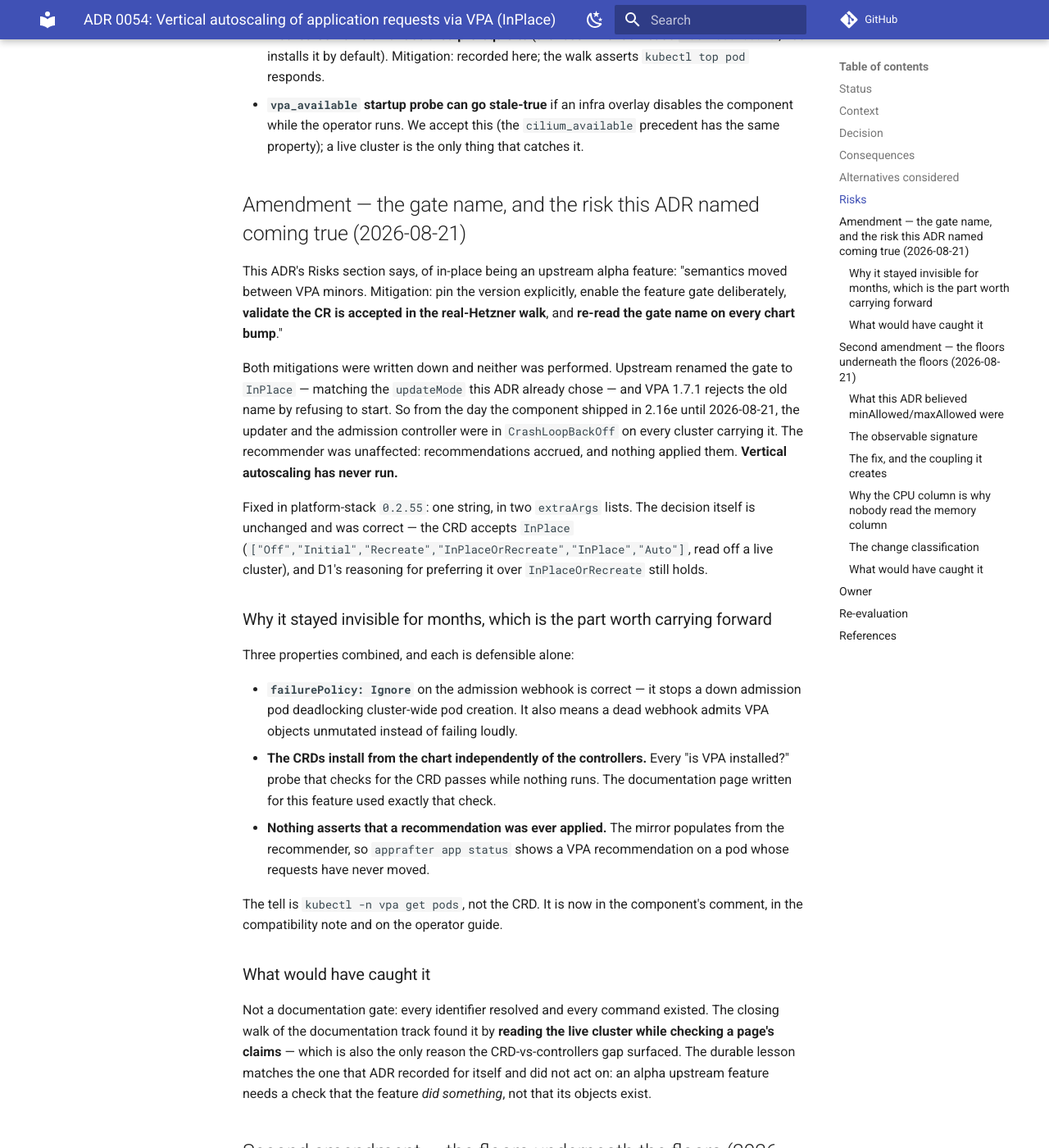
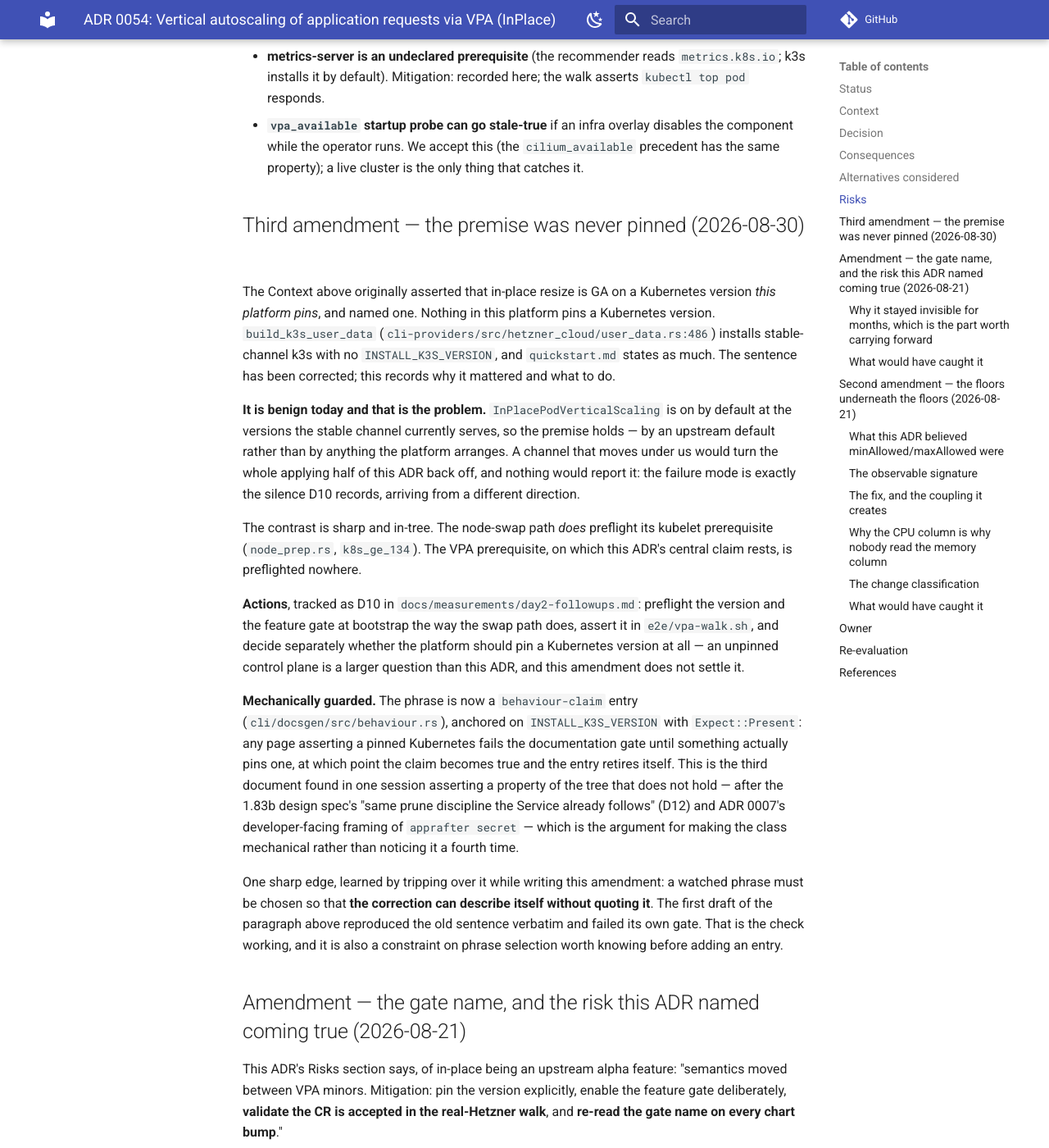
Before and after one commit to AppRafter/apprafter, an MkDocs documentation site: the page built from docs/adr/0054-vpa-vertical-autoscaling.md, in a window 1280 px wide and 1400 px high, scrolled down 3922 px. Shown: the whole window at 82% size. Built offline with MkDocs 1.6.1 and Material for MkDocs 9.7.7, drawn with Linux system fonts in a browser that asks for light colours; comment, search, counter and statistics services are not loaded; some of the changed text lies outside the part shown.

Commit message:
docs: ADR 0054 rested on a pinned Kubernetes that does not exist
D10 was split out of D1 earlier in this session, so it had already had
its analysis pass. Re-checking one of its three fix items against the
tree turned up a false premise in the ADR itself.

ADR 0054's Context asserted that in-place pod resize is GA on a
Kubernetes version this platform pins, and named one. Nothing pins a
Kubernetes version: build_k3s_user_data installs stable-channel k3s with
no INSTALL_K3S_VERSION, and quickstart.md states as much. It is benign
today only because the feature gate is on by default at the versions the
channel serves — an upstream default rather than something the platform
arranges or would notice changing. The contrast is in-tree and sharp:
the node-swap path preflights its kubelet prerequisite, while the VPA
prerequisite this ADR's central claim rests on is preflighted nowhere.

Corrected the sentence and added a third amendment recording why it
mattered, what to do (tracked as D10), and that whether the platform
should pin a Kubernetes version at all is a larger question this
amendment does not settle.

Then made the class mechanical instead of noticing it a fourth time.
This is the third document found in one session asserting a property of
the tree that does not hold, after the 1.83b design spec's "same prune
discipline the Service already follows" and ADR 0007's developer-facing
framing of apprafter secret. The phrase is now a behaviour-claim entry
anchored on INSTALL_K3S_VERSION with Expect::Present — chosen that way
deliberately, so the entry retires itself the day something actually
pins a version rather than rotting into a deny-list.

Proved against history rather than against itself, per ADR 0057's rule:
behaviour_history_test pulls ADR 0054 from git at 1417aa7, the last
commit before the correction, and asserts the claim fires there while
the corrected page is silent.

One sharp edge recorded in the amendment because I tripped over it: a
watched phrase must be chosen so the correction can describe itself
without quoting it. The first draft of that amendment reproduced the old
sentence verbatim and failed its own gate.

Co-Authored-By: Claude Opus 5 (1M context) <noreply@anthropic.com>
Claude-Session: https://claude.ai/code/session_01XRRDvURpGGdbFod4TxmMQz

```diff
--- a/docs/adr/0054-vpa-vertical-autoscaling.md
+++ b/docs/adr/0054-vpa-vertical-autoscaling.md
@@ -10,7 +10,7 @@ Date: 2026-08-08.
 
 The 2.16d resource baseline (ADR 0053) gave every app container a conservative Burstable seed (`requests {cpu 25m, memory 32Mi}`, `limits {memory 512Mi}`) so no pod is BestEffort. That closed *safety* but not *right-sizing*: the 32Mi request under-provisions real workloads (the scheduler over-packs a narrow node), and a seed cannot know an arbitrary app's true footprint — only observation can. AppRafter targets a Vercel-like "it just works" experience on a single ~4GB T1 node (measured allocatable ~1958Mi after reservations), so the platform, not the user, should correct requests to observed usage.
 
-Kubernetes in-place pod resize is GA cluster-side on the pinned k8s v1.35 (`InPlacePodVerticalScaling`), containerd is ≥2.0 (CRI `UpdateContainerResources`), cgroup v2 — so a request change can be applied to a live pod without eviction, which removes the single-node eviction objection that otherwise makes vertical autoscaling hostile to a one-replica app.
+Kubernetes in-place pod resize (`InPlacePodVerticalScaling`) is available cluster-side on the k3s releases the stable channel serves — **not on a version this platform pins; see the third amendment**, containerd is ≥2.0 (CRI `UpdateContainerResources`), cgroup v2 — so a request change can be applied to a live pod without eviction, which removes the single-node eviction objection that otherwise makes vertical autoscaling hostile to a one-replica app.
 
 ## Decision
 
@@ -50,6 +50,48 @@ Out of scope (documented follow-ups): backend right-sizing (CNPG/Dragonfly resou
 - **`mode: off` is not symmetric:** it freezes live pods but the next pod recreation admits at the seed (32Mi) — a deferred, decoupled capacity change. Mitigation: `autoscale set off` warns at the point of action; the walk pins the behaviour.
 - **metrics-server is an undeclared prerequisite** (the recommender reads `metrics.k8s.io`; k3s installs it by default). Mitigation: recorded here; the walk asserts `kubectl top pod` responds.
 - **`vpa_available` startup probe can go stale-true** if an infra overlay disables the component while the operator runs. We accept this (the `cilium_available` precedent has the same property); a live cluster is the only thing that catches it.
+
+## Third amendment — the premise was never pinned (2026-08-30)
+
+The Context above originally asserted that in-place resize is GA on a Kubernetes
+version *this platform pins*, and named one. Nothing in this platform pins a
+Kubernetes version. `build_k3s_user_data`
+(`cli-providers/src/hetzner_cloud/user_data.rs:486`) installs stable-channel k3s
+with no `INSTALL_K3S_VERSION`, and `quickstart.md` states as much. The sentence
+has been corrected; this records why it mattered and what to do.
+
+**It is benign today and that is the problem.** `InPlacePodVerticalScaling` is
+on by default at the versions the stable channel currently serves, so the
+premise holds — by an upstream default rather than by anything the platform
+arranges. A channel that moves under us would turn the whole applying half of
+this ADR back off, and nothing would report it: the failure mode is exactly the
+silence D10 records, arriving from a different direction.
+
+The contrast is sharp and in-tree. The node-swap path *does* preflight its
+kubelet prerequisite (`node_prep.rs`, `k8s_ge_134`). The VPA prerequisite, on
+which this ADR's central claim rests, is preflighted nowhere.
+
+**Actions**, tracked as D10 in `docs/measurements/day2-followups.md`: preflight
+the version and the feature gate at bootstrap the way the swap path does, assert
+it in `e2e/vpa-walk.sh`, and decide separately whether the platform should pin a
+Kubernetes version at all — an unpinned control plane is a larger question than
+this ADR, and this amendment does not settle it.
+
+**Mechanically guarded.** The phrase is now a `behaviour-claim` entry
+(`cli/docsgen/src/behaviour.rs`), anchored on `INSTALL_K3S_VERSION` with
+`Expect::Present`: any page asserting a pinned Kubernetes fails the
+documentation gate until something actually pins one, at which point the claim
+becomes true and the entry retires itself. This is the third document found in
+one session asserting a property of the tree that does not hold — after the
+1.83b design spec's "same prune discipline the Service already follows" (D12)
+and ADR 0007's developer-facing framing of `apprafter secret` — which is the
+argument for making the class mechanical rather than noticing it a fourth time.
+
+One sharp edge, learned by tripping over it while writing this amendment: a
+watched phrase must be chosen so that **the correction can describe itself
+without quoting it**. The first draft of the paragraph above reproduced the old
+sentence verbatim and failed its own gate. That is the check working, and it is
+also a constraint on phrase selection worth knowing before adding an entry.
 
 ## Amendment — the gate name, and the risk this ADR named coming true (2026-08-21)
 
```
Also changed, not shown: 2 other files.
